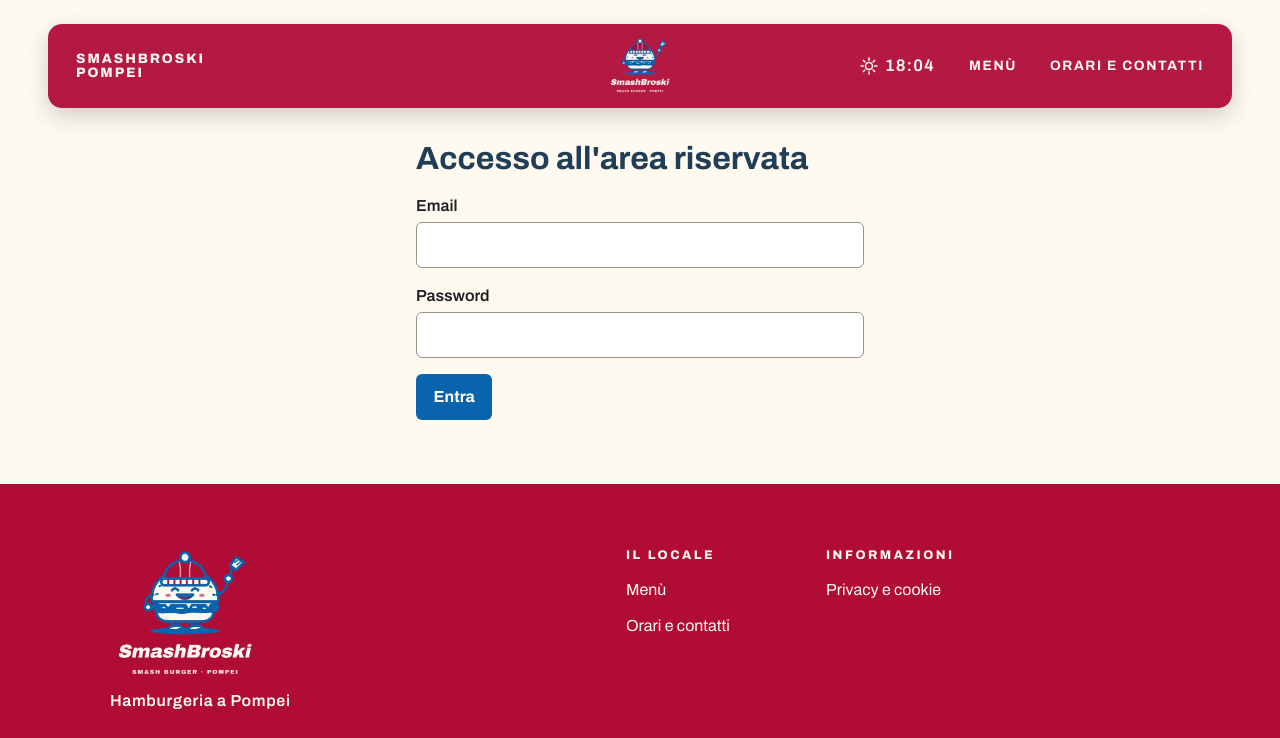
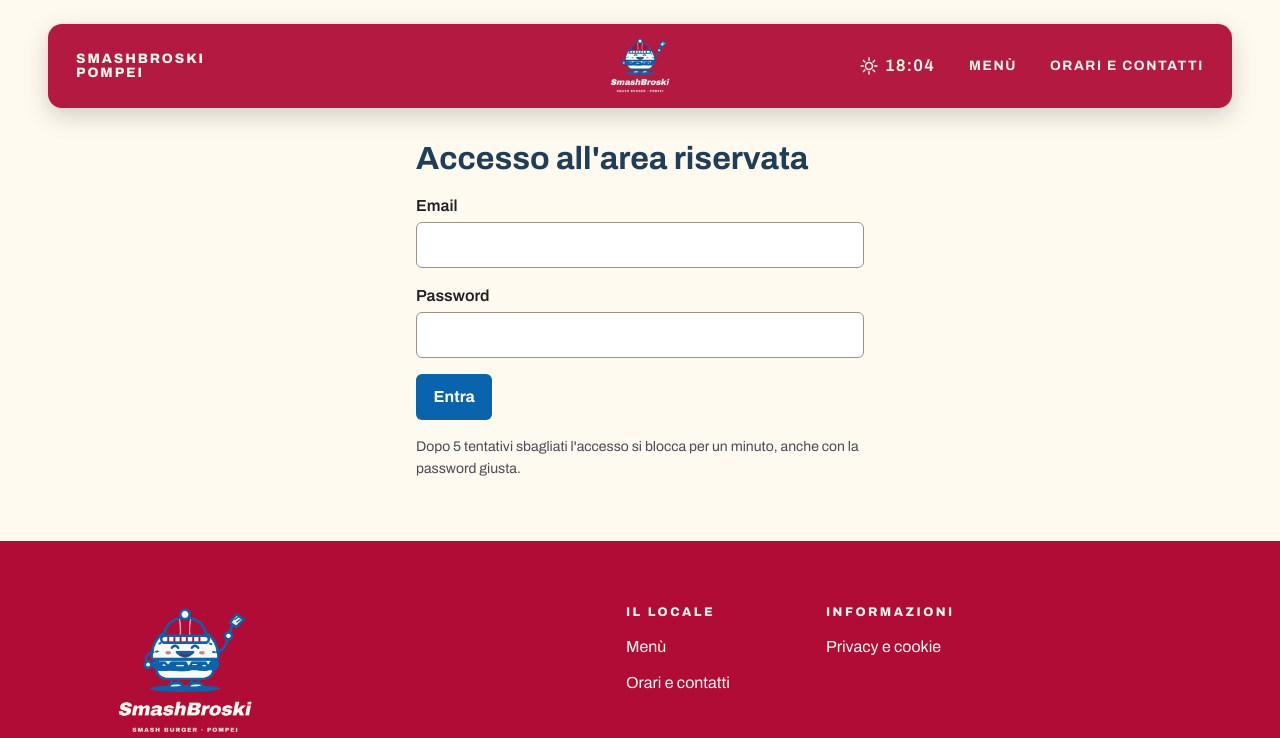
Before and after one commit to IvanRussoL/smashbroski, a Flask app: page /auth/login in a window 1280 px wide. Shown: the top 738 px of the page. Run offline with Flask 3, Linux system fonts and the light colour scheme; some libraries are stand-ins or nearby versions.

Commit message:
Accesso: nota sul blocco di un minuto dopo 5 tentativi sbagliati

```diff
--- a/app/static/css/stile.css
+++ b/app/static/css/stile.css
@@ -970,6 +970,7 @@ main:has(> .pagina-testo) { background: var(--crema); }
 .area-riservata a[aria-current="page"] { color: var(--blu-scuro); text-decoration: none; border-bottom: 3px solid var(--rosso); }
 .utente { margin: 0.25rem 0 0; font-size: 0.875rem; color: var(--testo-secondario); }
 .errori { padding: 0.75rem 1rem; border-left: 4px solid var(--rosso); background: #FBE9EC; }
+.nota-modulo { font-size: 0.875rem; color: var(--testo-secondario); }
 .avviso { padding: 0.75rem 1rem; border-left: 4px solid var(--blu); background: #E7F0F9; }
 .area .pagina-menu, .area { max-width: 1000px; }
 /* Indice dell'area: stesso spazio delle altre pagine dell'area, schede staccate fra loro. */
--- a/app/templates/auth/login.html
+++ b/app/templates/auth/login.html
@@ -14,9 +14,11 @@
         </p>
         <p>
             <label for="password">Password</label>
-            <input id="password" name="password" type="password" autocomplete="current-password" required>
+            <input id="password" name="password" type="password" autocomplete="current-password" aria-describedby="nota-tentativi" required>
         </p>
         <p><button class="pulsante-modulo" type="submit">Entra</button></p>
+        {# Il limite vale per la connessione, quindi blocca anche la password giusta: meglio dirlo prima. #}
+        <p id="nota-tentativi" class="nota-modulo">Dopo 5 tentativi sbagliati l'accesso si blocca per un minuto, anche con la password giusta.</p>
     </form>
 </div>
 {% endblock %}
```
Also changed, not shown: DEVLOG.md (+7 -0 lines), tests/test_accessi.py (+9 -0 lines).
